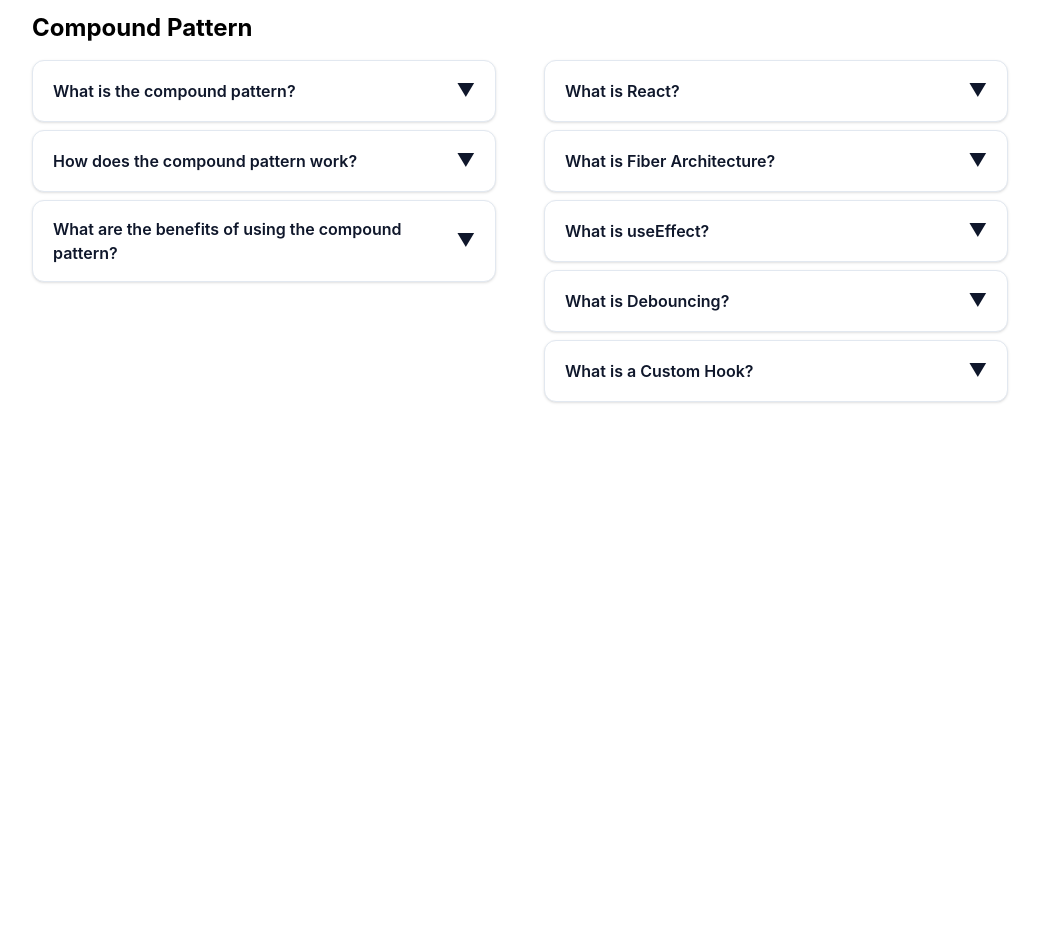
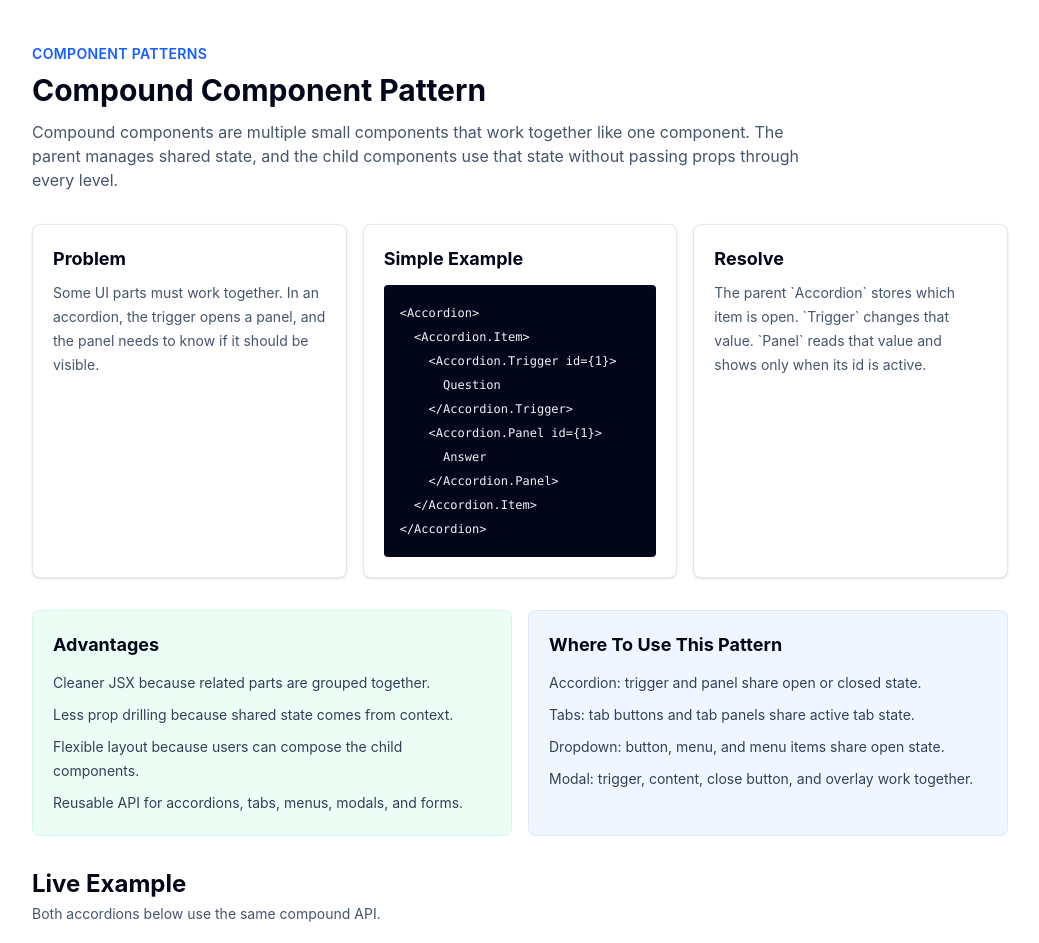
Before and after one commit to Manoj98Gopal/ReactProjects, a React (Vite) app in the folder 01_project/: page /projects/compound-components in a window 1280 px wide. Shown: the part 140-1083 px from the top of the page, without its empty margins (120-1159 px from the left). Before the commit the page ends 800 px from the top, so only its background shows below. Built offline with nearby package versions, Linux system fonts and the light colour scheme.

Commit message:
headless files created

```diff
--- a/01_project/src/projects/componentPattrens/compound/CompoundPattern.jsx
+++ b/01_project/src/projects/componentPattrens/compound/CompoundPattern.jsx
@@ -36,11 +36,93 @@
 
 const CompoundPattern = () => {
   return (
-    <div className="mt-6">
-      <h1 className="text-2xl font-bold mb-4">Compound Pattern</h1>
+    <div className="space-y-8 pt-14">
+      <div>
+        <p className="text-sm font-semibold uppercase tracking-wide text-blue-600">
+          Component Patterns
+        </p>
+        <h1 className="mt-2 text-3xl font-bold text-slate-950">
+          Compound Component Pattern
+        </h1>
+        <p className="mt-3 max-w-3xl text-slate-600">
+          Compound components are multiple small components that work together
+          like one component. The parent manages shared state, and the child
+          components use that state without passing props through every level.
+        </p>
+      </div>
 
-      <div className="flex flex-row gap-12">
-        <div className="flex-1">
+      <section className="grid gap-4 lg:grid-cols-3">
+        <div className="rounded-lg border border-slate-200 bg-white p-5 shadow-sm">
+          <h2 className="text-lg font-bold text-slate-950">Problem</h2>
+          <p className="mt-2 text-sm leading-6 text-slate-600">
+            Some UI parts must work together. In an accordion, the trigger opens
+            a panel, and the panel needs to know if it should be visible.
+          </p>
+        </div>
+
+        <div className="rounded-lg border border-slate-200 bg-white p-5 shadow-sm">
+          <h2 className="text-lg font-bold text-slate-950">Simple Example</h2>
+          <pre className="mt-3 overflow-x-auto rounded bg-slate-950 p-4 text-xs leading-6 text-slate-100">
+            <code>{`<Accordion>
+  <Accordion.Item>
+    <Accordion.Trigger id={1}>
+      Question
+    </Accordion.Trigger>
+    <Accordion.Panel id={1}>
+      Answer
+    </Accordion.Panel>
+  </Accordion.Item>
+</Accordion>`}</code>
+          </pre>
+        </div>
+
+        <div className="rounded-lg border border-slate-200 bg-white p-5 shadow-sm">
+          <h2 className="text-lg font-bold text-slate-950">Resolve</h2>
+          <p className="mt-2 text-sm leading-6 text-slate-600">
+            The parent `Accordion` stores which item is open. `Trigger` changes
+            that value. `Panel` reads that value and shows only when its id is
+            active.
+          </p>
+        </div>
+      </section>
+
+      <section className="grid gap-4 lg:grid-cols-2">
+        <div className="rounded-lg border border-emerald-100 bg-emerald-50 p-5">
+          <h2 className="text-lg font-bold text-slate-950">Advantages</h2>
+          <ul className="mt-3 space-y-2 text-sm leading-6 text-slate-700">
+            <li>Cleaner JSX because related parts are grouped together.</li>
+            <li>Less prop drilling because shared state comes from context.</li>
+            <li>Flexible layout because users can compose the child components.</li>
+            <li>Reusable API for accordions, tabs, menus, modals, and forms.</li>
+          </ul>
+        </div>
+
+        <div className="rounded-lg border border-blue-100 bg-blue-50 p-5">
+          <h2 className="text-lg font-bold text-slate-950">
+            Where To Use This Pattern
+          </h2>
+          <ul className="mt-3 space-y-2 text-sm leading-6 text-slate-700">
+            <li>Accordion: trigger and panel share open or closed state.</li>
+            <li>Tabs: tab buttons and tab panels share active tab state.</li>
+            <li>Dropdown: button, menu, and menu items share open state.</li>
+            <li>Modal: trigger, content, close button, and overlay work together.</li>
+          </ul>
+        </div>
+      </section>
+
+      <section>
+        <div className="mb-4">
+          <h2 className="text-2xl font-bold text-slate-950">Live Example</h2>
+          <p className="mt-1 text-sm text-slate-600">
+            Both accordions below use the same compound API.
+          </p>
+        </div>
+
+        <div className="grid gap-6 lg:grid-cols-2">
+          <div>
+            <h3 className="mb-3 font-semibold text-slate-950">
+              Pattern Explanation
+            </h3>
           <Accordion>
             <Accordion.Item>
               <Accordion.Trigger id={1}>
@@ -59,7 +141,9 @@
                 How does the compound pattern work?
               </Accordion.Trigger>
               <Accordion.Panel id={2}>
-                The compound pattern works by creating a parent component that
+                The parent component provides shared state using context. Child
+                components like Trigger and Panel read that shared state and
+                update themselves.
               </Accordion.Panel>
             </Accordion.Item>
             <Accordion.Item>
@@ -67,13 +151,17 @@
                 What are the benefits of using the compound pattern?
               </Accordion.Trigger>
               <Accordion.Panel id={3}>
-                The compound pattern provides several benefits, including:
+                It makes related components easier to read, easier to reuse, and
+                easier to customize without passing many props manually.
               </Accordion.Panel>
             </Accordion.Item>
           </Accordion>
         </div>
 
-        <div className="flex-1">
+          <div>
+            <h3 className="mb-3 font-semibold text-slate-950">
+              React Questions
+            </h3>
           <Accordion>
             {accordionData.map(({ id, title, content }) => (
               <Accordion.Item key={id}>
@@ -84,6 +172,7 @@
           </Accordion>
         </div>
       </div>
+      </section>
     </div>
   );
 };
--- /dev/null
+++ b/01_project/src/projects/componentPattrens/headless/HeadlessPattern.jsx
@@ -0,0 +1,9 @@
+import React from 'react'
+
+const HeadlessPattern = () => {
+  return (
+    <div>HeadlessPattern</div>
+  )
+}
+
+export default HeadlessPattern
--- a/01_project/src/projectsMapping.js
+++ b/01_project/src/projectsMapping.js
@@ -1,9 +1,11 @@
 import ClosuresAndStaleClosures from "./projects/ClosuresAndStaleClosures";
 import CompoundPattern from "./projects/componentPattrens/compound/CompoundPattern";
+import HeadlessPattern from "./projects/componentPattrens/headless/HeadlessPattern";
 import CustomHooks from "./projects/CustomHooks";
 
 export const projectsViews = {
   "closures-and-stale-closures": ClosuresAndStaleClosures,
   "custom-hooks": CustomHooks,
-  "compound-components": CompoundPattern
+  "compound-components": CompoundPattern,
+  "headless-components": HeadlessPattern
 };
```
